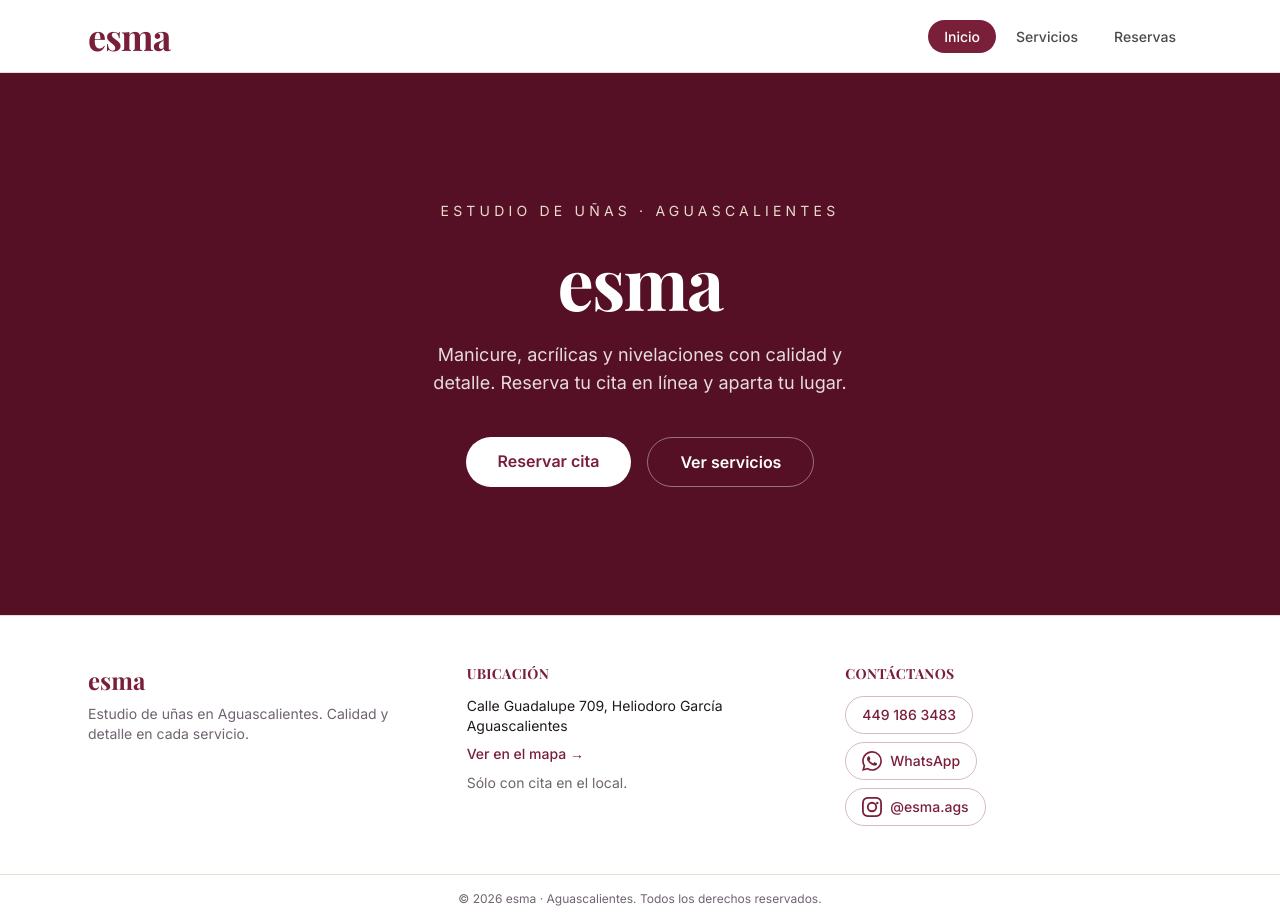
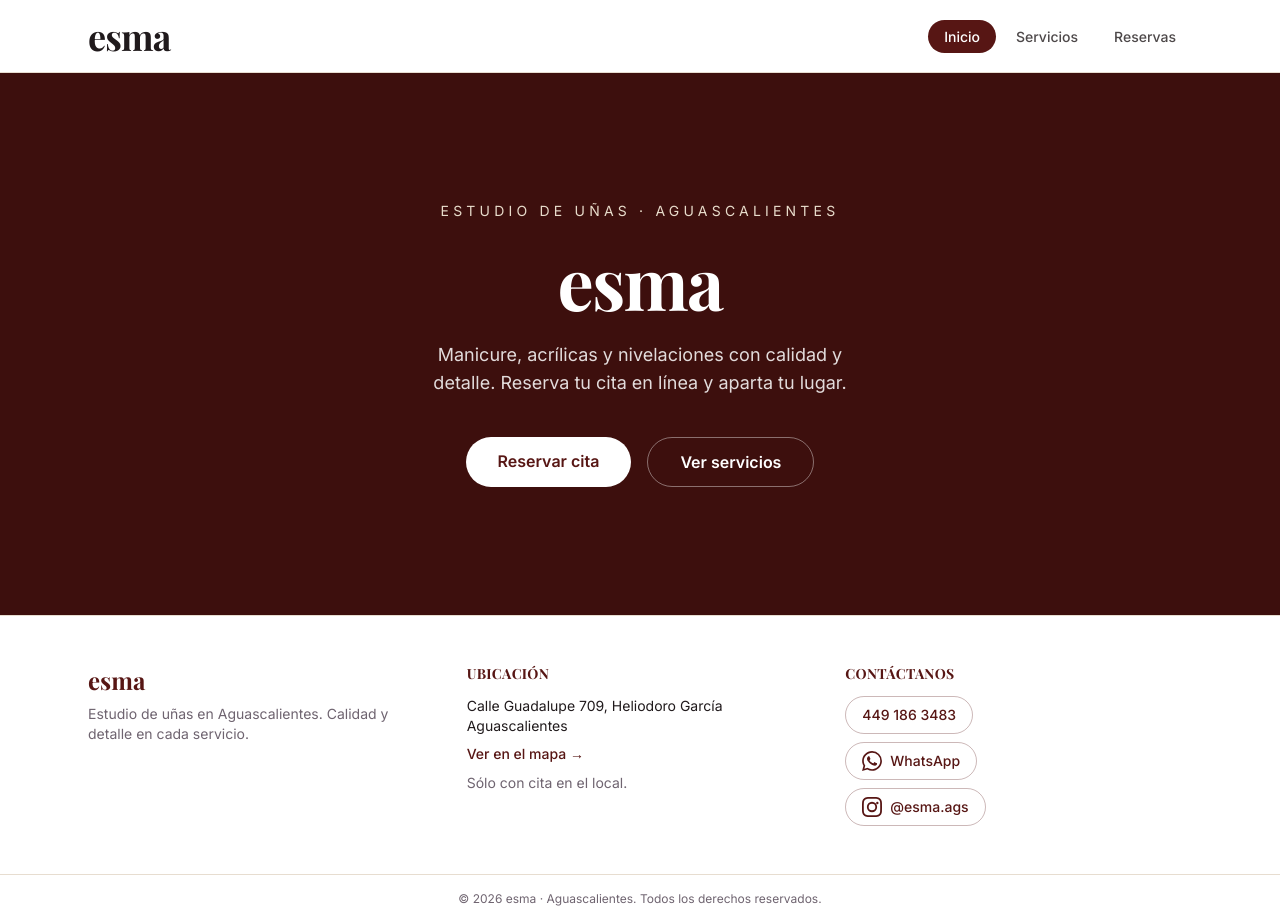
Before and after one commit to nariasp03/esma, a Next.js app: page / in a window 1280 px wide. Built offline with nearby package versions, Linux system fonts and the light colour scheme.

Commit message:
Diseno: color de marca a #571614 (Instagram); 'esma' del header en negro
Co-Authored-By: Claude Opus 4.8 (1M context) <noreply@anthropic.com>

```diff
--- a/app/components/Navbar.tsx
+++ b/app/components/Navbar.tsx
@@ -21,7 +21,7 @@ export default function Navbar() {
       <nav className="mx-auto flex max-w-6xl items-center justify-between px-6 py-4">
         <Link
           href="/"
-          className="font-display text-3xl font-bold tracking-tight text-wine sm:text-4xl"
+          className="font-display text-3xl font-bold tracking-tight text-ink sm:text-4xl"
         >
           esma
         </Link>
--- a/app/globals.css
+++ b/app/globals.css
@@ -1,10 +1,10 @@
 @import "tailwindcss";
 
 @theme inline {
-  /* Colores de marca esma: tinto, beige, negro, blanco */
-  --color-wine: #7a1f3a;
-  --color-wine-dark: #561026;
-  --color-wine-light: #a03e59;
+  /* Colores de marca esma: tinto (Instagram #571614), beige, negro, blanco */
+  --color-wine: #571614;
+  --color-wine-dark: #3d0f0d;
+  --color-wine-light: #7d2a26;
 
   --color-beige: #f5efe6;
   --color-beige-dark: #e8dccb;
```
